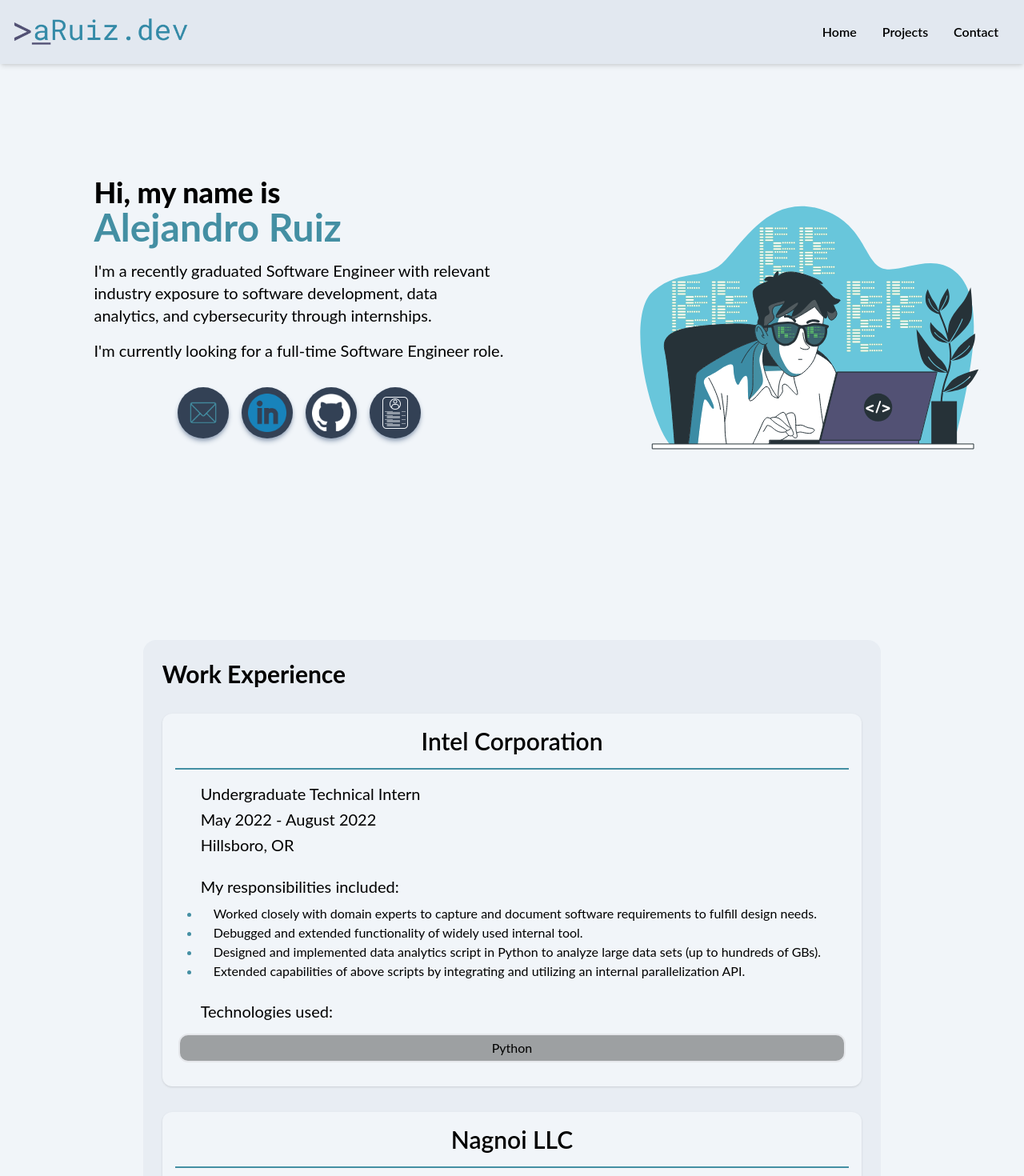
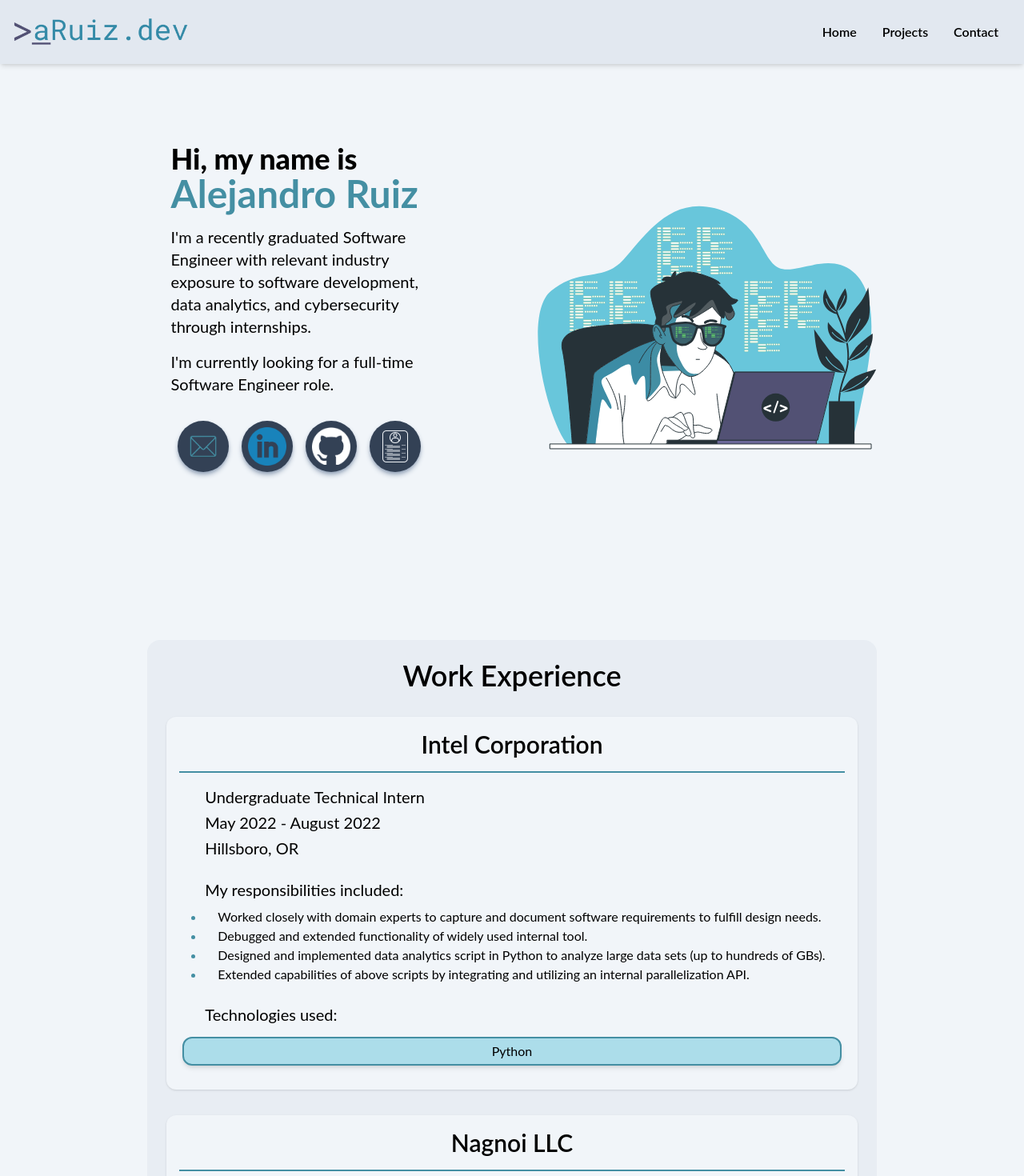
Before and after one commit to AlejandroRuiz1/AlejandroRuiz1.github.io, a React (Create React App) app: page / in a window 1280 px wide. Shown: the top 1470 px of the page at 80% size. Built offline with nearby package versions, Linux system fonts and the light colour scheme.

Commit message:
Visual tweaks for work experience and projects containers. Fixed header/hero section centering issues.

```diff
--- a/src/components/Header.jsx
+++ b/src/components/Header.jsx
@@ -2,7 +2,7 @@ import Contact from "./Contact.jsx";
 
 export default function Header({ img, about, links }) {
   return (
-    <div className="overflow-hidden md:flex md:items-center lg:h-screen lg:mt-0 mt-24 md:mt-40">
+    <div className="mx-auto md:flex md:items-center md:h-screen md:w-[80vw] lg:mt-0 mt-24 md:mt-40">
       <div className="flex flex-col w-full pt-12 px-6 lg:py-16 lg:px-8">
         <div className="flex flex-col w-full lg:w-3/4 lg:mx-auto justify-start">
           <h2 className="text-3xl font-extrabold sm:text-4xl">
--- a/src/components/Projects.jsx
+++ b/src/components/Projects.jsx
@@ -1,10 +1,10 @@
 
 const Content = ({ projects }) => {
   return (
-    <div id="work-experience" className="md:w-5/6 lg:w-3/4 xl:w-2/3 2xl:w-4/6 p-6 flex flex-col text-xl mx-auto bg-slate-500 bg-opacity-10 rounded-2xl mb-14">
-      <h1 className="text-3xl font-bold">Projects</h1>
+    <div id="projects" className="w-full lg:w-[911.44px] p-6 flex flex-col text-xl mx-auto bg-slate-400 bg-opacity-10 rounded-2xl mb-14">
+      <h1 className="text-4xl font-semibold text-center">Projects</h1>
       {Object.keys(projects).map((project) => (
-        <article className="shadow transition-transform rounded-xl p-4 mt-8 bg-slate-200 dark:bg-slate-700" id={projects[project].name} key={project.key}>
+        <article className="shadow transition-transform rounded-xl p-4 mt-8 bg-slate-100 dark:bg-slate-700" id={projects[project].name} key={project.key}>
           <h2 className="text-3xl font-semibold pb-4 text-center border-b-2 border-b-blue mb-4">{projects[project].name}</h2>
           <div className="text-base ml-8">
             <div className="mx-0 my-6">
@@ -20,10 +20,10 @@ const Content = ({ projects }) => {
               </ul>
             </div>
             <h3 className="mx-0 my-2 text-xl">Technologies used:</h3>
-            <div className="flex flex-wrap flex-row justify-around mx-0 my-2.5 -ml-8">
+            <div className="flex flex-wrap flex-row justify-around items-center mx-0 my-2.5 -ml-8">
               {Object.keys(projects[project].technologies).map((technology) => {
                 return (
-                  <p className="bg-[rgba(0,0,0,35%)] text-center flex-[1_0_30%] m-1 p-1 rounded-xl border-2 border-solid" key={technology.id}>
+                  <p className="bg-lightBlue bg-opacity-50 text-center flex-[1_0_30%] m-1 p-1 rounded-xl border-2 border-solid border-blue shadow-md" key={technology.id}>
                     {projects[project].technologies[technology].desc}
                   </p>
                 );
--- a/src/components/WorkExperience.jsx
+++ b/src/components/WorkExperience.jsx
@@ -1,8 +1,8 @@
 
 const Experience = ({ experience }) => {
   return (
-    <div id="work-experience" className="p-6 flex flex-col text-xl mx-auto bg-slate-400 bg-opacity-10 rounded-2xl mb-14">
-      <h1 className="text-3xl font-bold">Work Experience</h1>
+    <div id="work-experience" className="p-6 flex w-full lg:w-[911.44px] flex-col text-xl mx-auto bg-slate-400 bg-opacity-10 rounded-2xl mb-14">
+      <h1 className="text-4xl font-semibold text-center">Work Experience</h1>
       {Object.keys(experience).map((job) => (
         <article className="shadow transition-transform rounded-xl p-4 mt-8 bg-slate-100 dark:bg-slate-700" id={experience[job].company} key={job.key}>
           <h2 className="text-3xl font-semibold pb-4 text-center border-b-2 border-b-blue mb-4">{experience[job].company}</h2>
@@ -28,7 +28,7 @@ const Experience = ({ experience }) => {
             <div className="flex flex-wrap flex-row justify-around mx-0 my-2.5 -ml-8">
               {Object.keys(experience[job].technologies).map((technology) => {
                 return (
-                  <p className="bg-[rgba(0,0,0,35%)] text-center flex-[1_0_30%] m-1 p-1 rounded-xl border-2 border-solid" key={technology.id}>
+                  <p className="bg-lightBlue bg-opacity-50 text-center flex-[1_0_30%] m-1 p-1 rounded-xl border-2 border-solid border-blue shadow-md" key={technology.id}>
                     {experience[job].technologies[technology].desc}
                   </p>
                 );
@@ -36,8 +36,9 @@ const Experience = ({ experience }) => {
             </div>
           </div>
         </article>
-      ))}
-    </div>
+      ))
+      }
+    </div >
   );
 };
 
```
